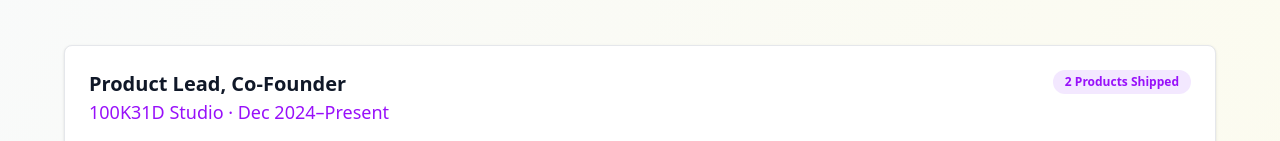
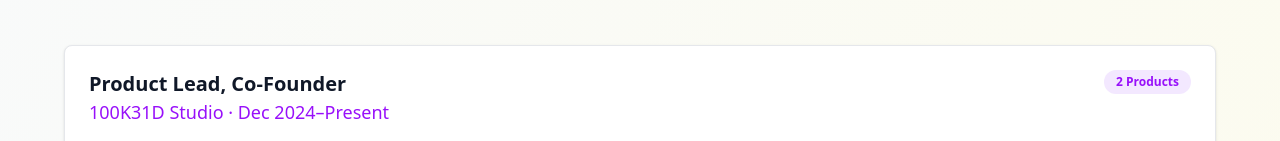
Before and after one commit to sanderbell/sanderbelldev2, a React (Vite) app: page / in a window 1280 px wide. Shown: the part 659-800 px from the top of the page. Built offline with nearby package versions, Linux system fonts and the light colour scheme.

Commit message:
Update product shipment label for clarity

```diff
--- a/src/App.tsx
+++ b/src/App.tsx
@@ -265,7 +265,7 @@ function App() {
                   </p>
                 </div>
                 <span className="text-xs text-purple-600 bg-purple-100 px-3 py-1 rounded-full flex items-center justify-center font-bold">
-                  2 Products Shipped
+                  2 Products
                 </span>
               </div>
               <ul className="text-base text-gray-700 space-y-2">
```
